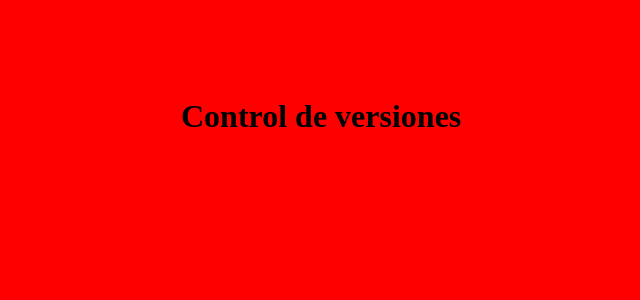
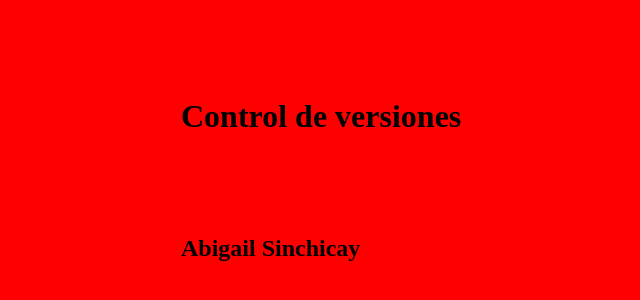
Before and after one commit to agustinasanchez1/TP_SO_i4_114, a plain HTML site: page index.html in a window 1280 px wide. Shown: the part 102-402 px from the top of the page, without its empty margins (119-759 px from the left). Drawn offline with Linux system fonts and the light colour scheme.

Commit message:
BETA agrega su nombre en HTML

```diff
--- a/index.html
+++ b/index.html
@@ -8,5 +8,6 @@
     </head>
 <body>
     <h1>Control de versiones</h1>
+<h2>Abigail Sinchicay</h2>
 </body>
 </html>
```
